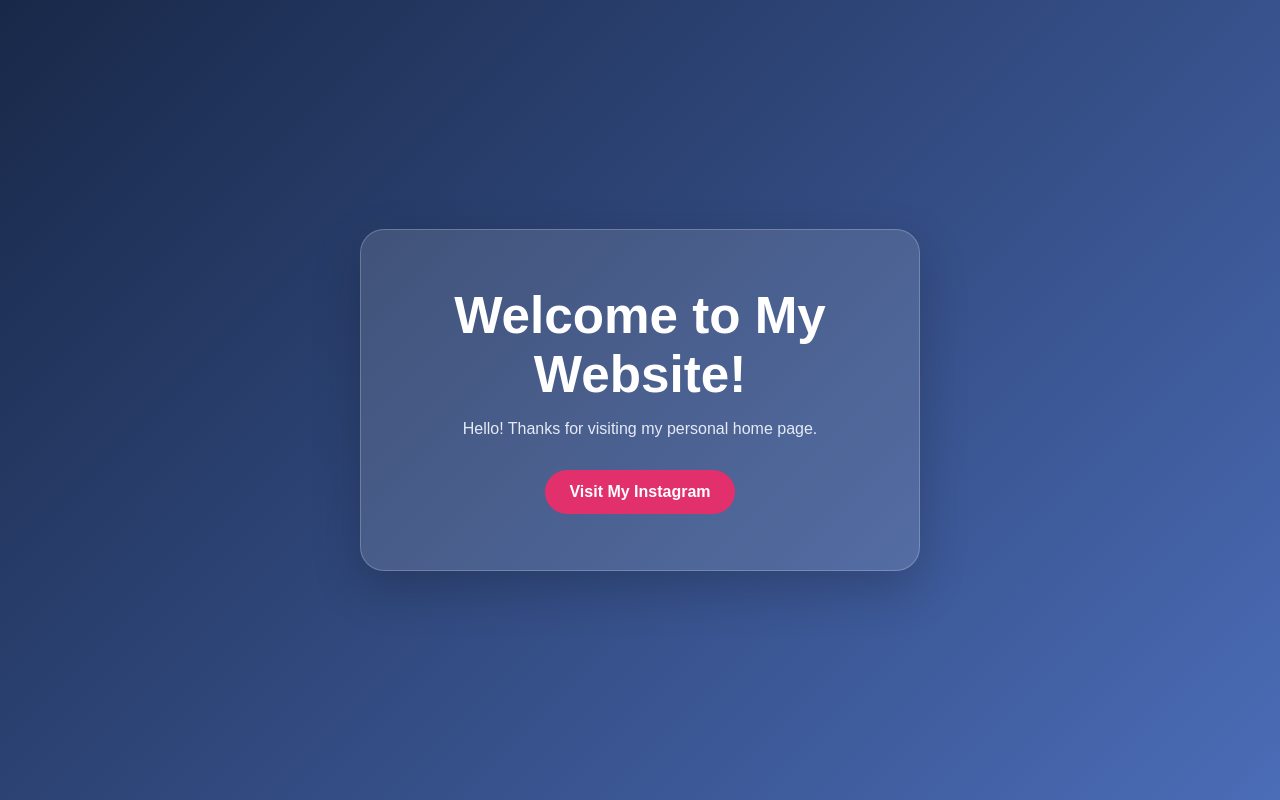
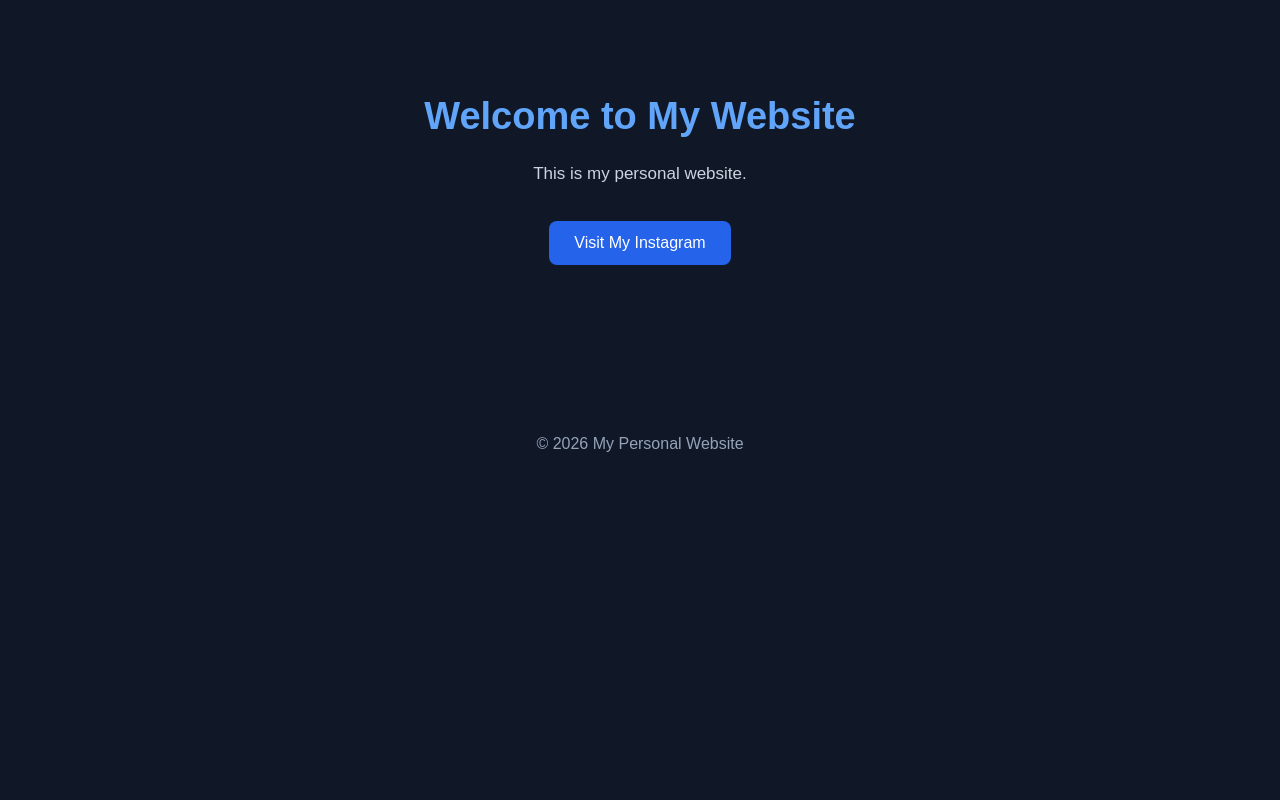
Before and after one commit to birthday12-dot/Index.html, a plain HTML site: page index.html in a window 1280 px wide. Drawn offline with Linux system fonts and the light colour scheme.

Commit message:
Update index.html

```diff
--- a/index.html
+++ b/index.html
@@ -5,50 +5,55 @@
   <meta name="viewport" content="width=device-width, initial-scale=1.0">
   <title>My Personal Website</title>
   <style>
-    * { box-sizing: border-box; }
     body {
       margin: 0;
-      min-height: 100vh;
-      display: grid;
-      place-items: center;
-      padding: 24px;
       font-family: Arial, sans-serif;
-      color: #fff;
-      background: linear-gradient(135deg, #182848, #4b6cb7);
+      background: #101827;
+      color: white;
+      text-align: center;
     }
-    .home {
-      width: min(100%, 560px);
-      padding: 56px 28px;
-      text-align: center;
-      background: rgba(255,255,255,.12);
-      border: 1px solid rgba(255,255,255,.22);
-      border-radius: 24px;
-      box-shadow: 0 18px 50px rgba(0,0,0,.2);
+    header {
+      padding: 70px 20px;
     }
-    h1 { margin: 0 0 12px; font-size: clamp(2rem, 7vw, 3.2rem); }
-    p { margin: 0 0 28px; color: #e5eaf6; line-height: 1.6; }
-    .instagram {
+    h1 {
+      font-size: 38px;
+      color: #60a5fa;
+    }
+    p {
+      color: #cbd5e1;
+      font-size: 17px;
+    }
+    .btn {
       display: inline-block;
-      padding: 13px 24px;
-      border-radius: 999px;
+      margin-top: 20px;
+      padding: 13px 25px;
+      background: #2563eb;
       color: white;
-      background: #e1306c;
       text-decoration: none;
-      font-weight: bold;
-      transition: transform .2s, background .2s;
+      border-radius: 8px;
     }
-    .instagram:hover { transform: translateY(-3px); background: #c92860; }
+    footer {
+      margin-top: 80px;
+      padding: 20px;
+      color: #94a3b8;
+    }
   </style>
 </head>
 <body>
-  <main class="home">
-    <h1>Welcome to My Website!</h1>
-    <p>Hello! Thanks for visiting my personal home page.</p>
-    <!-- Replace YOUR_USERNAME with your Instagram username. -->
-    <a class="instagram"
+
+  <header>
+    <h1>Welcome to My Website</h1>
+    <p>This is my personal website.</p>
+    <a class="btn"
        href="https://www.instagram.com/YOUR_USERNAME/"
-       target="_blank"
-       rel="noopener noreferrer">Visit My Instagram</a>
-  </main>
+       target="_blank">
+       Visit My Instagram
+    </a>
+  </header>
+
+  <footer>
+    © 2026 My Personal Website
+  </footer>
+
 </body>
 </html>
```
